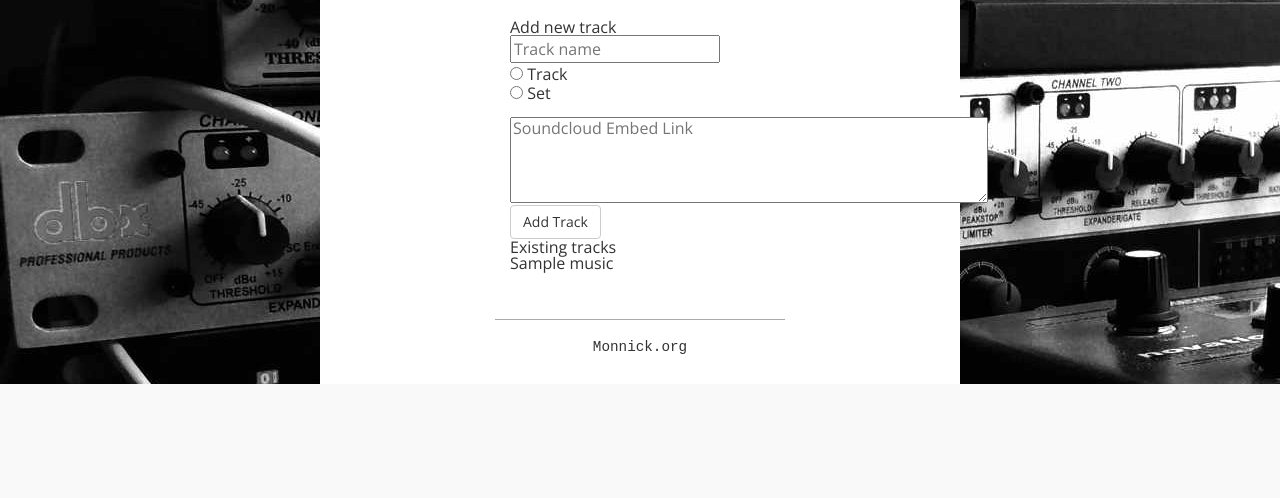
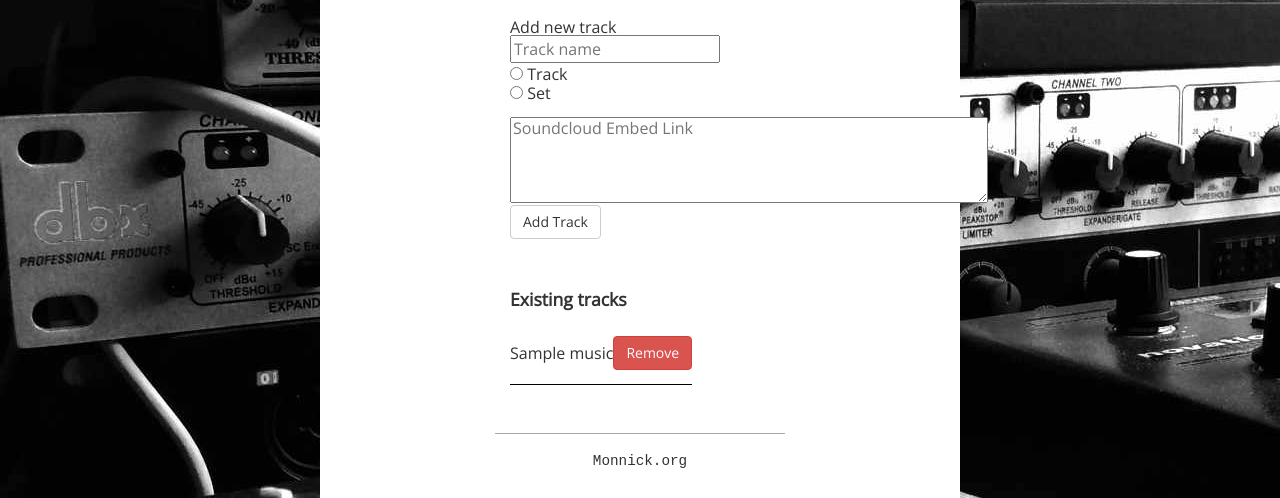
Before and after one commit to L-u-n-a/monnick, a PHP site: page /manage_music.php in a window 1280 px wide. Shown: the part 501-999 px from the top of the page. Before the commit the page ends 885 px from the top, so only its background shows below. Run offline with PHP 8.4, Linux system fonts and the light colour scheme; the visitor is signed in with stand-in values (Sample User, id 1); tables that the repository leaves empty or names only in its code hold one stand-in row (values such as "Sample post").

Commit message:
Added a delete function for music. Retrieveing different music types now happens with 1 function. Added styling to manage music page.

```diff
--- a/public_html/controller/manage_music_controller.php
+++ b/public_html/controller/manage_music_controller.php
@@ -12,6 +12,35 @@ function addMusic($name, $type, $embed_link) {
   }
   catch(Exception $e) {
       echo "manage_music_controller.php error in ---> addMusic(). Error message + " . $e->getMessage();
+  }
+}
+
+function deleteMusic($id) {
+  $sql = "DELETE FROM music WHERE id =  :id";
+
+  try {
+    $statement = connect()->prepare($sql);
+    $statement->bindParam(':id', $id, PDO::PARAM_INT);
+    $statement->execute();
+  }
+  catch(Exception $e) {
+      echo "manage_music_controller.php error in ---> deleteMusic(). Error message + " . $e->getMessage();
+  }
+}
+
+function getMusicType($type) {
+  $query = "SELECT * FROM music WHERE type = :type;";
+
+  try {
+    $statement = connect()->prepare($query);
+    $statement->bindParam(':type', $type, PDO::PARAM_STR);
+    $statement->execute();
+    $music = $statement->fetchAll(PDO::FETCH_CLASS);
+
+    return $music;
+  }
+  catch(Exception $e) {
+    echo "manage_music_controller.php error in ---> getMusicType(). Error message + " . $e->getMessage();
   }
 }
 
@@ -31,36 +60,4 @@ function getAllMusic() {
   }
 }
 
-
-function getAllTracks() {
-  $query = "SELECT * FROM music WHERE type = 'track';";
-  $statement = connect()->prepare($query);
-
-  try {
-    $statement->execute();
-    $tracks = $statement->fetchAll(PDO::FETCH_CLASS);
-
-    return $tracks;
-  }
-  catch(Exception $e) {
-    echo "manage_music_controller.php error in ---> getAllTracks(). Error message + " . $e->getMessage();
-  }
-}
-
-
-function getAllSets() {
-  $query = "SELECT * FROM music WHERE type = 'set';";
-  $statement = connect()->prepare($query);
-
-  try {
-    $statement->execute();
-    $sets = $statement->fetchAll(PDO::FETCH_CLASS);
-
-    return $sets;
-  }
-  catch(Exception $e) {
-    echo "manage_music_controller.php error in ---> getAllSets(). Error message + " . $e->getMessage();
-  }
-}
-
 ?>
--- a/public_html/manage_music.php
+++ b/public_html/manage_music.php
@@ -26,6 +26,11 @@ $name = $type = $embed_link = "";
 $allTrue = true;
 
 if($_SERVER["REQUEST_METHOD"] == "POST") {
+  if(!empty($_POST['id'])) {
+    $id = test_input($_POST['id']);
+    deleteMusic($id);
+  }
+  else {
     if(empty($_POST['name'])) {
       $nameErr = "Name is required";
       $allTrue = false;
@@ -47,6 +52,7 @@ if($_SERVER["REQUEST_METHOD"] == "POST") {
 
     if($allTrue) {
       addMusic($name, $type, $embed_link);
+    }
   }
 }
 
@@ -95,15 +101,18 @@ function test_input($data) {
       </div>
 
       <div class="col-xs-6 col-sm-6 col-md-6 track">
-        <h3>Existing tracks</h3>
-          <table>
+        <h3 class="manage-music-header">Existing tracks</h3>
+        <form action="manage_music.php" method="post">
+          <table class="manage-music-list">
           <?php
             $music = getAllMusic();
 
             foreach($music as $value) {
-              echo '<tr>';
-                echo '<td>' . $value->name . '</td>';
-              echo '</tr>';
+              echo
+              '<tr>
+                <td> '. $value->name .' </td>
+                <td><button class="btn btn-main btn-danger" type="submit" name="id" value="' . $value->id . '">Remove</button></td>
+              </tr>';
             }
           ?>
         </table>
--- a/public_html/sets.php
+++ b/public_html/sets.php
@@ -15,7 +15,7 @@ include_once "layout/navbar.php";
     <div class="col-xs-12 col-sm-12 col-md-12 track">
         <!--Music-->
         <?php
-          $sets = getAllSets();
+          $sets = getMusicType("set");
 
           foreach($sets as $value) {
             echo
--- a/public_html/style/stylesheets/screen.css
+++ b/public_html/style/stylesheets/screen.css
@@ -387,6 +387,27 @@ body {
 }
 
 /* line 223, ../sass/screen.scss */
+.manage-music-header {
+  margin-top: 3em;
+  font-weight: bold;
+  font-size: 1.1em;
+}
+
+/* line 229, ../sass/screen.scss */
+.manage-music-list {
+  margin-top: 0.8em;
+}
+/* line 232, ../sass/screen.scss */
+.manage-music-list tr {
+  border-bottom: 1pt solid black;
+}
+/* line 237, ../sass/screen.scss */
+.manage-music-list tr td button {
+  margin-top: 1em;
+  margin-bottom: 1em;
+}
+
+/* line 245, ../sass/screen.scss */
 .footer {
   text-align: center;
   margin-top: 2em;
@@ -394,7 +415,7 @@ body {
   font-family: monospace;
   font-size: 1.1em;
 }
-/* line 230, ../sass/screen.scss */
+/* line 252, ../sass/screen.scss */
 .footer hr {
   width: 50%;
   color: red;
--- a/public_html/tracks.php
+++ b/public_html/tracks.php
@@ -15,7 +15,7 @@ include_once "layout/navbar.php";
     <div class="col-xs-12 col-sm-12 col-md-12 track">
         <!--Music-->
         <?php
-          $tracks = getAllTracks();
+          $tracks = getMusicType("track");
 
           foreach($tracks as $value) {
             echo
```
Also changed, not shown: public_html/style/sass/screen.scss (+22 -0 lines), public_html/.htaccess. Lines whose indentation alone changed are shown as unchanged.
